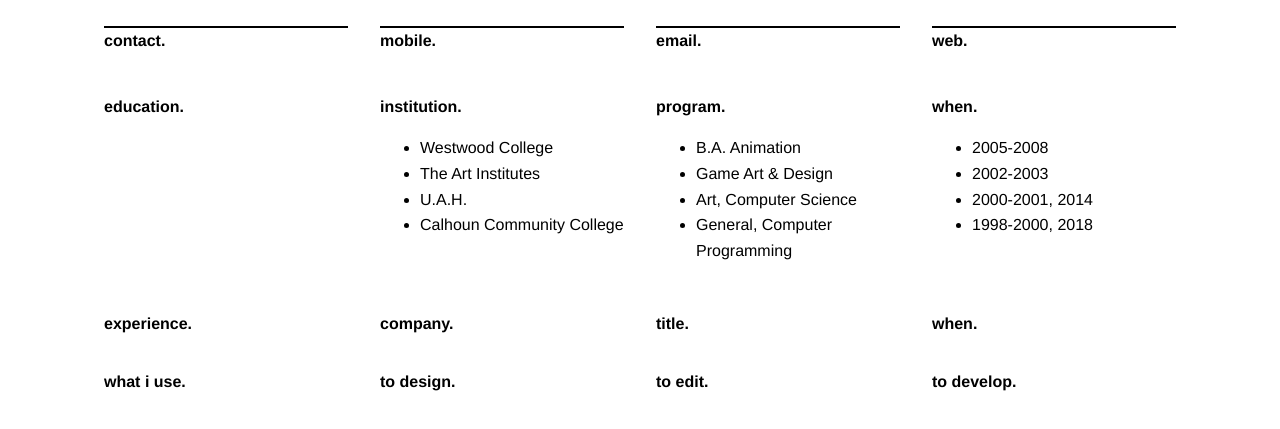
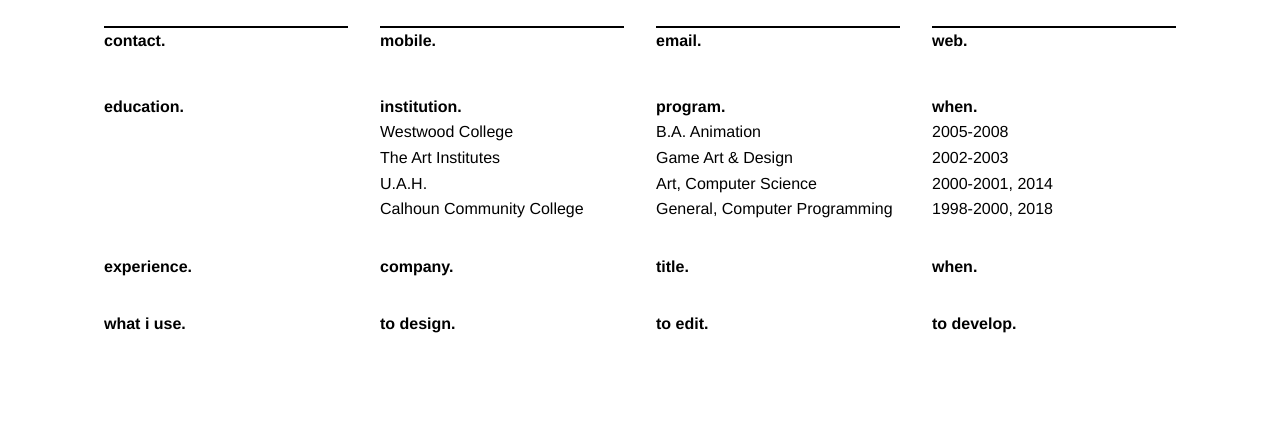
Before and after one commit to psdpainter/psdpainter.github.io, a plain HTML site: page index.html in a window 1280 px wide. Shown: the part 129-558 px from the top of the page. Drawn offline with Linux system fonts and the light colour scheme.

Commit message:
Update app.css

```diff
--- a/css/app.css
+++ b/css/app.css
@@ -23,6 +23,16 @@ header, section, article, aside, footer, audio, video, datalist, figure, figcapt
 
 h1, h2, h3, h4 {
     margin: 0;
+}
+
+ul, ol {
+    margin: 0;
+    padding: 0;
+}
+
+li {
+    list-style: none;
+    list-style-type: none;
 }
 
 .main {
```
